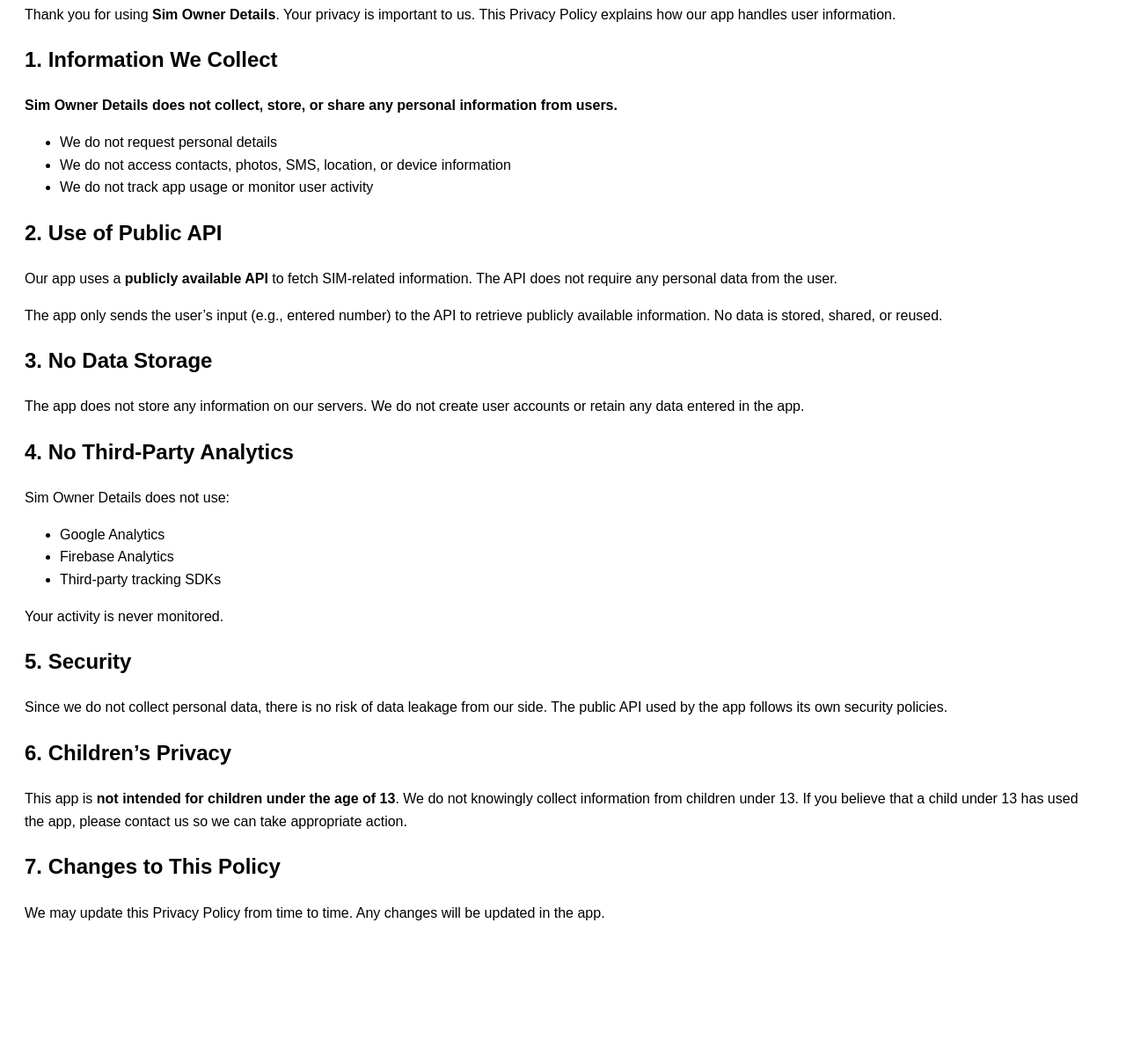
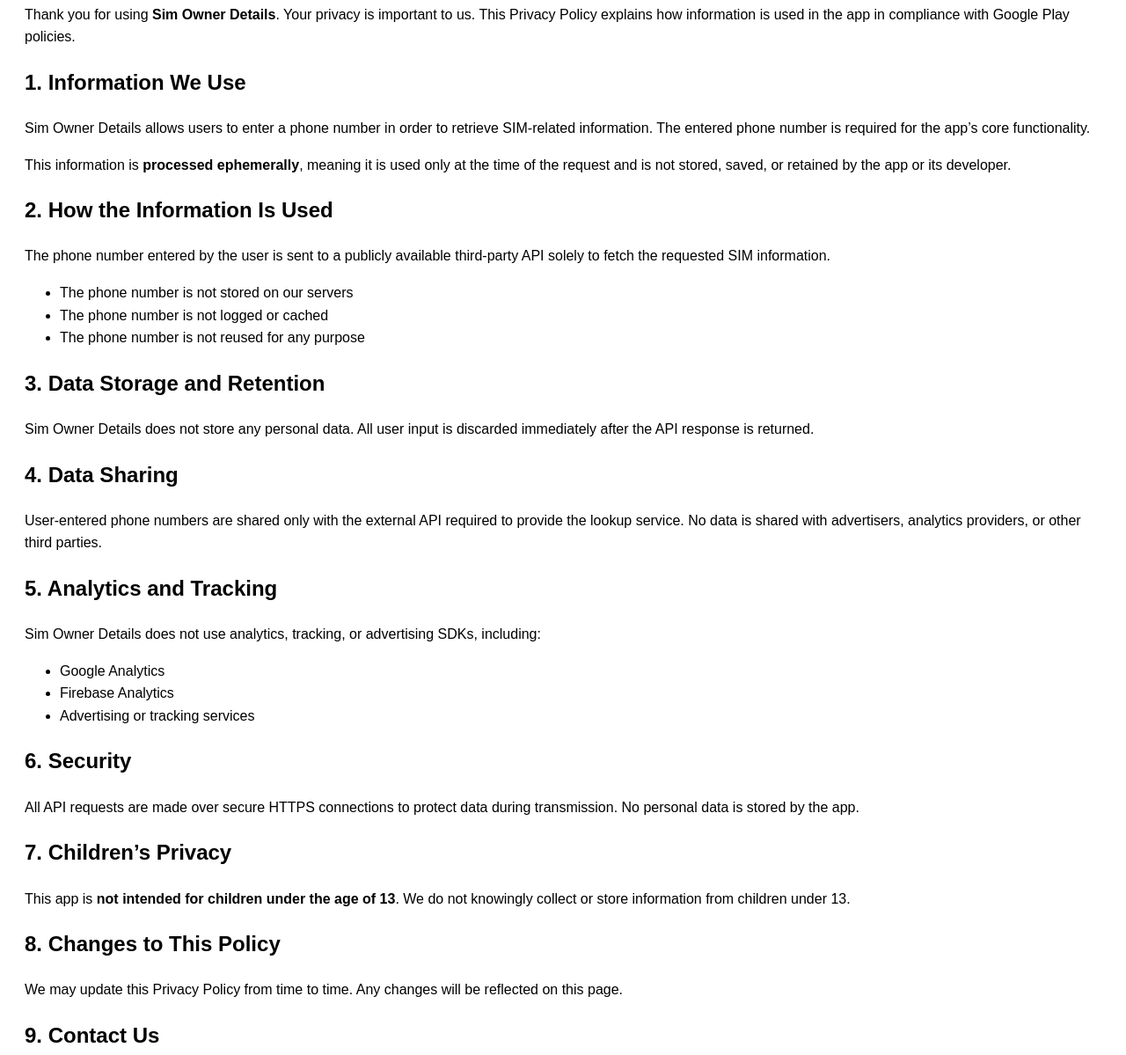
Before and after one commit to zahidali14207-coder/Privacy-Policy-for-SOD, a plain HTML site: page index.html in a window 1280 px wide. Shown: the part 160-1359 px from the top of the page at 88% size. Before the commit the page ends 1254 px from the top, so only its background shows below. Drawn offline with Linux system fonts and the light colour scheme.

Commit message:
Update index.html

```diff
--- a/index.html
+++ b/index.html
@@ -10,54 +10,78 @@
     <h1>Privacy Policy - Sim Owner Details</h1>
     <p><strong>Last Updated:</strong> 29-November-2025</p>
 
-    <p>Thank you for using <strong>Sim Owner Details</strong>. Your privacy is important to us. This Privacy Policy explains how our app handles user information.</p>
+    <p>
+        Thank you for using <strong>Sim Owner Details</strong>. Your privacy is important to us.
+        This Privacy Policy explains how information is used in the app in compliance with Google Play policies.
+    </p>
 
-    <h2>1. Information We Collect</h2>
-    <p><strong>Sim Owner Details does not collect, store, or share any personal information from users.</strong></p>
+    <h2>1. Information We Use</h2>
+    <p>
+        Sim Owner Details allows users to enter a phone number in order to retrieve SIM-related information.
+        The entered phone number is required for the app’s core functionality.
+    </p>
+    <p>
+        This information is <strong>processed ephemerally</strong>, meaning it is used only at the time of the request
+        and is not stored, saved, or retained by the app or its developer.
+    </p>
+
+    <h2>2. How the Information Is Used</h2>
+    <p>
+        The phone number entered by the user is sent to a publicly available third-party API solely
+        to fetch the requested SIM information.
+    </p>
     <ul>
-        <li>We do not request personal details</li>
-        <li>We do not access contacts, photos, SMS, location, or device information</li>
-        <li>We do not track app usage or monitor user activity</li>
+        <li>The phone number is not stored on our servers</li>
+        <li>The phone number is not logged or cached</li>
+        <li>The phone number is not reused for any purpose</li>
     </ul>
 
-    <h2>2. Use of Public API</h2>
+    <h2>3. Data Storage and Retention</h2>
     <p>
-        Our app uses a <strong>publicly available API</strong> to fetch SIM-related information.
-        The API does not require any personal data from the user.
-    </p>
-    <p>
-        The app only sends the user’s input (e.g., entered number) to the API to retrieve publicly available information.
-        No data is stored, shared, or reused.
+        Sim Owner Details does not store any personal data.
+        All user input is discarded immediately after the API response is returned.
     </p>
 
-    <h2>3. No Data Storage</h2>
+    <h2>4. Data Sharing</h2>
     <p>
-        The app does not store any information on our servers. We do not create user accounts or retain any data entered in the app.
+        User-entered phone numbers are shared only with the external API required to provide the lookup service.
+        No data is shared with advertisers, analytics providers, or other third parties.
     </p>
 
-    <h2>4. No Third-Party Analytics</h2>
+    <h2>5. Analytics and Tracking</h2>
     <p>
-        Sim Owner Details does not use:
+        Sim Owner Details does not use analytics, tracking, or advertising SDKs, including:
     </p>
     <ul>
         <li>Google Analytics</li>
         <li>Firebase Analytics</li>
-        <li>Third-party tracking SDKs</li>
+        <li>Advertising or tracking services</li>
     </ul>
-    <p>Your activity is never monitored.</p>
 
-    <h2>5. Security</h2>
-    <p>Since we do not collect personal data, there is no risk of data leakage from our side. The public API used by the app follows its own security policies.</p>
+    <h2>6. Security</h2>
+    <p>
+        All API requests are made over secure HTTPS connections to protect data during transmission.
+        No personal data is stored by the app.
+    </p>
 
-    <h2>6. Children’s Privacy</h2>
-     <p>
+    <h2>7. Children’s Privacy</h2>
+    <p>
         This app is <strong>not intended for children under the age of 13</strong>.
-        We do not knowingly collect information from children under 13.
-        If you believe that a child under 13 has used the app, please contact us so we can take appropriate action.
+        We do not knowingly collect or store information from children under 13.
     </p>
-    <h2>7. Changes to This Policy</h2>
+
+    <h2>8. Changes to This Policy</h2>
     <p>
-        We may update this Privacy Policy from time to time. Any changes will be updated in the app.
+        We may update this Privacy Policy from time to time.
+        Any changes will be reflected on this page.
     </p>
+
+    <h2>9. Contact Us</h2>
+    <p>
+        If you have any questions about this Privacy Policy, you may contact us at:
+        <br>
+        <strong>Email:</strong> your-email@example.com
+    </p>
+
 </body>
 </html>
```
